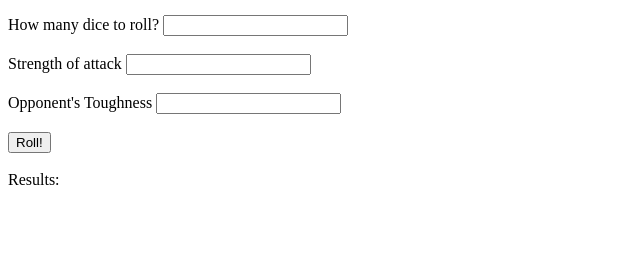
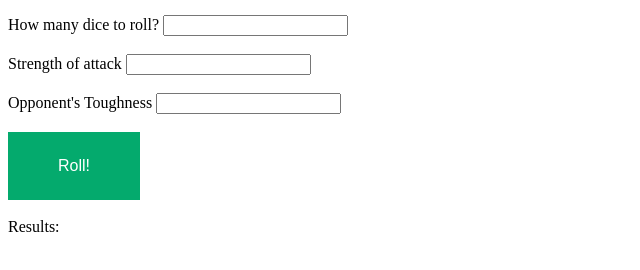
Before and after one commit to samshin3/dice-roller, a plain HTML site: page index.html in a window 1280 px wide. Shown: the part 104-374 px from the top of the page, without its empty margins (0-640 px from the left). Drawn offline with Linux system fonts and the light colour scheme.

Commit message:
Increased button size

```diff
--- a/index.html
+++ b/index.html
@@ -4,6 +4,18 @@
     <head>
 
         <title>Roller</title>
+        <style>
+            .button {
+                background-color: #04AA6D; /* Green */
+                border: none;
+                color: white;
+                padding: 25px 50px;
+                text-align: center;
+                text-decoration: none;
+                display: inline-block;
+                font-size: 16px;
+            }
+        </style>
 
     </head>
 
@@ -23,7 +35,7 @@
         <label for="toughness">Opponent's Toughness</label>
         <input type="number" id="toughness"><br><br>
 
-        <button onclick="main()">Roll!</button><br><br>
+        <button class="button" onclick="main()">Roll!</button><br><br>
 
         <script src="dice_roll.js"></script>
 
```
